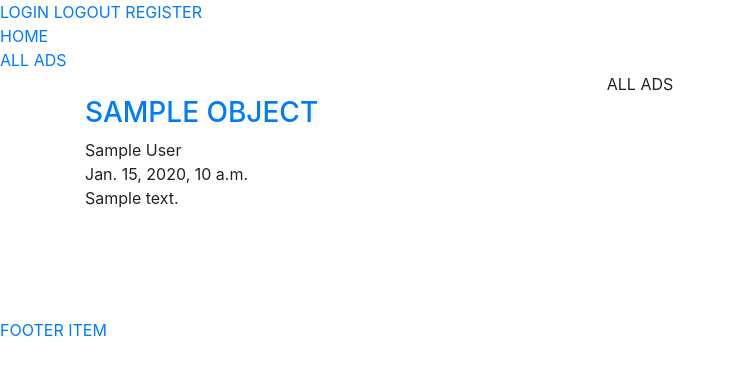
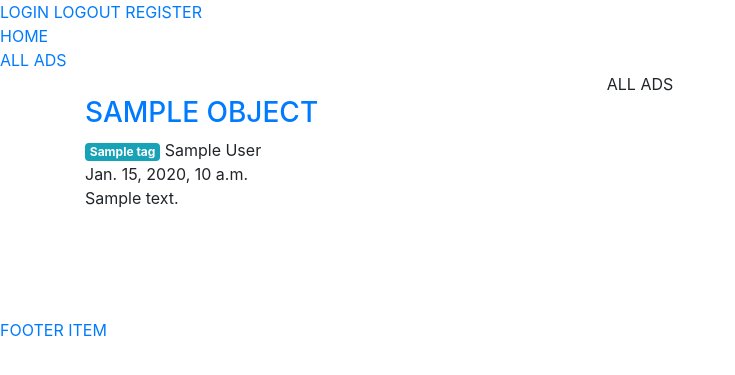
Before and after one commit to proietto-group3/proietto, a Django app: template ads/templates/ads/ads_list.html in a window 1280 px wide. Shown: the top 375 px of the page, without its empty margins (0-735 px from the left). Run offline with Django 3.2, Linux system fonts and the light colour scheme; the template is opened without the code that fills it: most values are stand-ins (such as "Sample title", 1, 10 or a date in 2020); some libraries are stand-ins or nearby versions.

Commit message:
F011: display tags in ads list and ad detail view

```diff
--- a/ads/templates/ads/ad_detail.html
+++ b/ads/templates/ads/ad_detail.html
@@ -19,6 +19,10 @@
         <br>
 
         {{ ad.title | upper }} <br>
+
+        {% for tag in ad.tags.all %}
+            <a href="#" class="badge badge-info" >{{ tag }}</a>
+        {% endfor %}
 
         {% if user.id == ad.author.id %}
             <small>
--- a/ads/templates/ads/ads_list.html
+++ b/ads/templates/ads/ads_list.html
@@ -11,7 +11,11 @@
     <div class="container">
         {% if object_list %}
             {% for ad in object_list %}
-                <h3><a href="{{ ad.get_absolute_url }}"> {{ ad.title|upper }} </a> </h3>
+                <h3><a href="{{ ad.get_absolute_url }}"> {{ ad.title|upper }} </a></h3>
+
+                {% for tag in ad.tags.all %}
+                    <a href="#" class="badge badge-info">{{ tag }}</a>
+                {% endfor %}
                 {{ ad.author }} <br>
                 {{ ad.created_on }} <br>
                 {{ ad.short_description }} <br><br>
```
